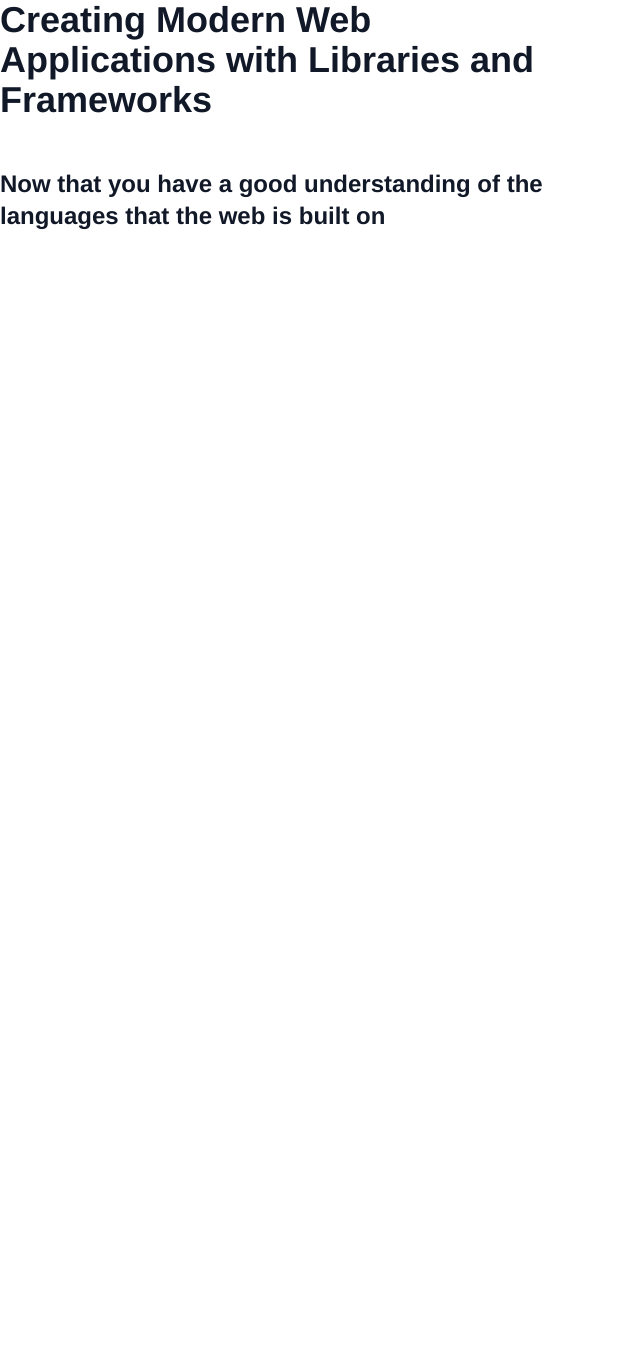
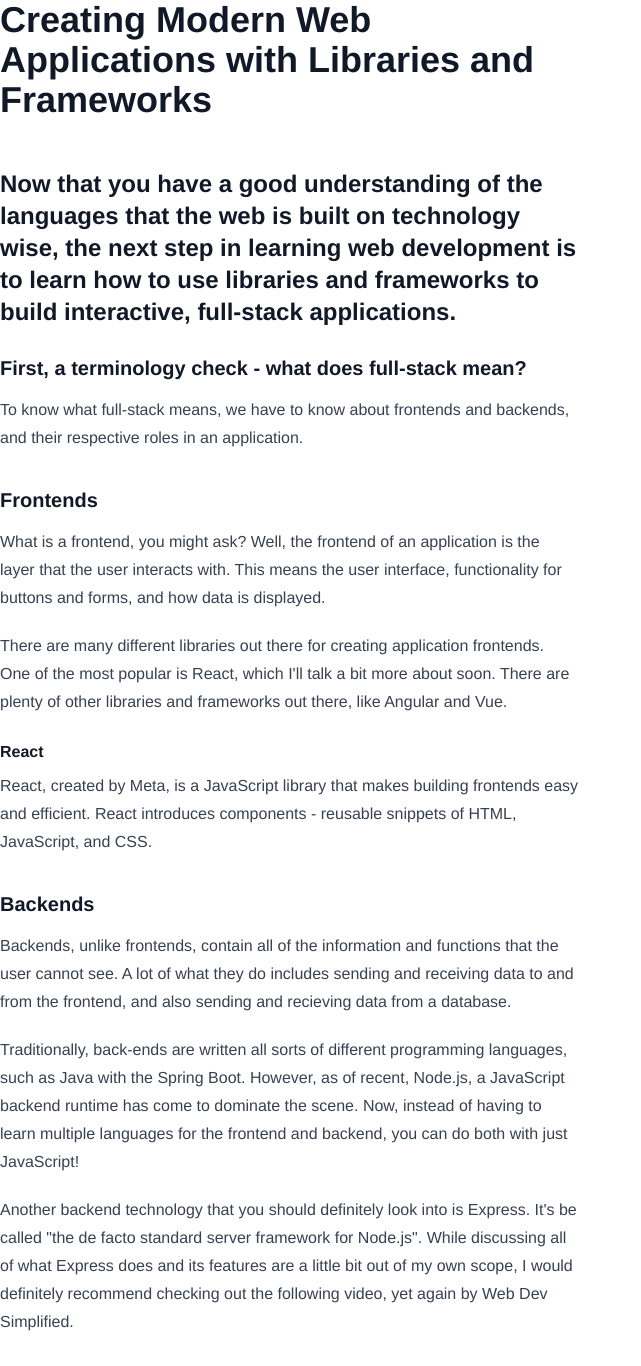
Before and after one commit to z-roth/personal-website, a Next.js app: page /blog/2 in a window 1280 px wide. Shown: the top 1366 px of the page, without its empty margins (0-641 px from the left). Before the commit the page ends 800 px from the top, so only its background shows below. Built offline with nearby package versions, Linux system fonts and the light colour scheme; grey boxes are pictures that could not be loaded.

Commit message:
Pushing for desktop

```diff
--- a/pages/blog/1.js
+++ b/pages/blog/1.js
@@ -42,8 +42,8 @@ const Blog1 = () => {
                   My name is Zack.
                 </a>
               </Link>{" "}
-              I&apos;ll be your tour guide this evening. Or morning. Or afternoon. I
-              don&apos;t know what time it is there.
+              I&apos;ll be your tour guide this evening. Or morning. Or
+              afternoon. I don&apos;t know what time it is there.
             </h2>
           </div>
 
@@ -54,23 +54,24 @@ const Blog1 = () => {
               minute: "2-digit",
             })}
             . I used a little bit of magic there to figure it out. Hopefully,
-            I&apos;ll be able to teach you how to use magic too. No guarantees on
-            casting spells, however.
+            I&apos;ll be able to teach you how to use magic too. No guarantees
+            on casting spells, however.
           </p>
 
           <h2 className="text-xl font-semibold ">
             So, what is web development, you might ask?
           </h2>
           <p>
-            As I am sure you are aware, there&apos;s this software platform called
-            the World Wide Web. In fact, you&apos;re actually using it right now!
+            As I am sure you are aware, there&apos;s this software platform
+            called the World Wide Web. In fact, you&apos;re actually using it
+            right now!
           </p>
           <p>
             One of my favorite things about the web is that it&apos;s a software
-            platform that pretty much any device can access nowadays. That&apos;s
-            what makes it so incredibly powerful - its accessibility. That&apos;s
-            also what makes me love it so much, as I want to create software
-            that can be used by just about anyone.
+            platform that pretty much any device can access nowadays.
+            That&apos;s what makes it so incredibly powerful - its
+            accessibility. That&apos;s also what makes me love it so much, as I
+            want to create software that can be used by just about anyone.
           </p>
           <p>
             The world wide web consists of all sorts of different websites, with
@@ -94,10 +95,10 @@ const Blog1 = () => {
           <h3 className="text-lg font-semibold ">HTML</h3>
           <p>
             First off, I hate to break it to you, but HTML is not a coding
-            language. It&apos;s actually of a structural language. HTML stands for
-            HyperText Markup Language. HTML has a hierarchical structure, which
-            splits up web pages in to separate little pieces. Each piece is
-            called a tag, which has an opening and closing bracket. Different
+            language. It&apos;s actually of a structural language. HTML stands
+            for HyperText Markup Language. HTML has a hierarchical structure,
+            which splits up web pages in to separate little pieces. Each piece
+            is called a tag, which has an opening and closing bracket. Different
             kinds of HTML tags tell the browser to render it in certain ways.
             Here&apos;s a little preview of some HTML below.
           </p>
@@ -105,8 +106,8 @@ const Blog1 = () => {
             {html}
           </Prism>
           <p>
-            The {"<div>"} tag is a basic divider. It&apos;s great for splitting up
-            your HTML into different pieces.
+            The {"<div>"} tag is a basic divider. It&apos;s great for splitting
+            up your HTML into different pieces.
           </p>
           <p>
             The {"<h1>"} tag declares a heading. In this case, {"<h1>"} is
@@ -143,7 +144,10 @@ const Blog1 = () => {
             </button>
             <br />
             <br />
-            <input placeholder="Put some text here..." className="border" />
+            <input
+              placeholder="Put some text here..."
+              className="border rounded"
+            />
           </div>
           <h3 className="text-lg font-semibold ">CSS</h3>
           <p>
@@ -172,9 +176,9 @@ const Blog1 = () => {
             Last up, we have JavaScript. JavaScript is a more conventional
             programming language that enables interactivity in websites - it
             makes them truly functional. While a website like this, with mostly
-            text and little interactivity, won&apos;t have much JavaScript, it&apos;s used
-            all over the web, especially for more application-based web
-            programs, like Twitter, for example.{" "}
+            text and little interactivity, won&apos;t have much JavaScript,
+            it&apos;s used all over the web, especially for more
+            application-based web programs, like Twitter, for example.{" "}
             <span>
               <Link href="https://twitter.com/webdevfornoobs">
                 <a className="text-secondary underline">
@@ -184,14 +188,15 @@ const Blog1 = () => {
             </span>
           </p>
           <p>
-            Below is a little code snippet of some JavaScript. It&apos;s super simple
-            - when you click the add button, it increments the counter. When you
-            click the subtract button, it decrements.
+            Below is a little code snippet of some JavaScript. It&apos;s super
+            simple - when you click the add button, it increments the counter.
+            When you click the subtract button, it decrements.
           </p>
           <h2>Conclusion</h2>
           <p>
             Now that you have an understanding of what HTML, CSS, and JavaScript
-            is, you&apos;re one step closer to making the website of your dreams.
+            is, you&apos;re one step closer to making the website of your
+            dreams.
           </p>
           <p>
             In years past, plain HTML, CSS, and JavaScript were used to create
--- a/pages/blog/2.js
+++ b/pages/blog/2.js
@@ -3,7 +3,66 @@ const Blog2 = () => {
     <div>
       <article className="prose">
         <h1>Creating Modern Web Applications with Libraries and Frameworks</h1>
-        <h2>Now that you have a good understanding of the languages that the web is built on  </h2>
+        <h2>
+          Now that you have a good understanding of the languages that the web
+          is built on technology wise, the next step in learning web development
+          is to learn how to use libraries and frameworks to build interactive,
+          full-stack applications.
+        </h2>
+        <h3>First, a terminology check - what does full-stack mean?</h3>
+        <p>
+          To know what full-stack means, we have to know about frontends and
+          backends, and their respective roles in an application.
+        </p>
+        <h3>Frontends</h3>
+        <p>
+          What is a frontend, you might ask? Well, the frontend of an
+          application is the layer that the user interacts with. This means the
+          user interface, functionality for buttons and forms, and how data is
+          displayed.
+        </p>
+        <p>
+          There are many different libraries out there for creating application
+          frontends. One of the most popular is React, which I'll talk a bit
+          more about soon. There are plenty of other libraries and frameworks
+          out there, like Angular and Vue.
+        </p>
+        <h4>React</h4>
+        <p>
+          React, created by Meta, is a JavaScript library that makes building
+          frontends easy and efficient. React introduces components - reusable
+          snippets of HTML, JavaScript, and CSS.
+        </p>
+        <h3>Backends</h3>
+        <p>
+          Backends, unlike frontends, contain all of the information and
+          functions that the user cannot see. A lot of what they do includes
+          sending and receiving data to and from the frontend, and also sending
+          and recieving data from a database.
+        </p>
+        <p>
+          Traditionally, back-ends are written all sorts of different
+          programming languages, such as Java with the Spring Boot. However, as
+          of recent, Node.js, a JavaScript backend runtime has come to dominate
+          the scene. Now, instead of having to learn multiple languages for the
+          frontend and backend, you can do both with just JavaScript!
+        </p>
+        <p>
+          Another backend technology that you should definitely look into is
+          Express. It's be called "the de facto standard server framework for
+          Node.js". While discussing all of what Express does and its features
+          are a little bit out of my own scope, I would definitely recommend
+          checking out the following video, yet again by Web Dev Simplified.
+        </p>
+        <iframe
+          width="560"
+          height="315"
+          src="https://www.youtube.com/embed/SccSCuHhOw0"
+          title="YouTube video player"
+          frameborder="0"
+          allow="accelerometer; autoplay; clipboard-write; encrypted-media; gyroscope; picture-in-picture"
+          allowfullscreen
+        ></iframe>
       </article>
     </div>
   );
```
